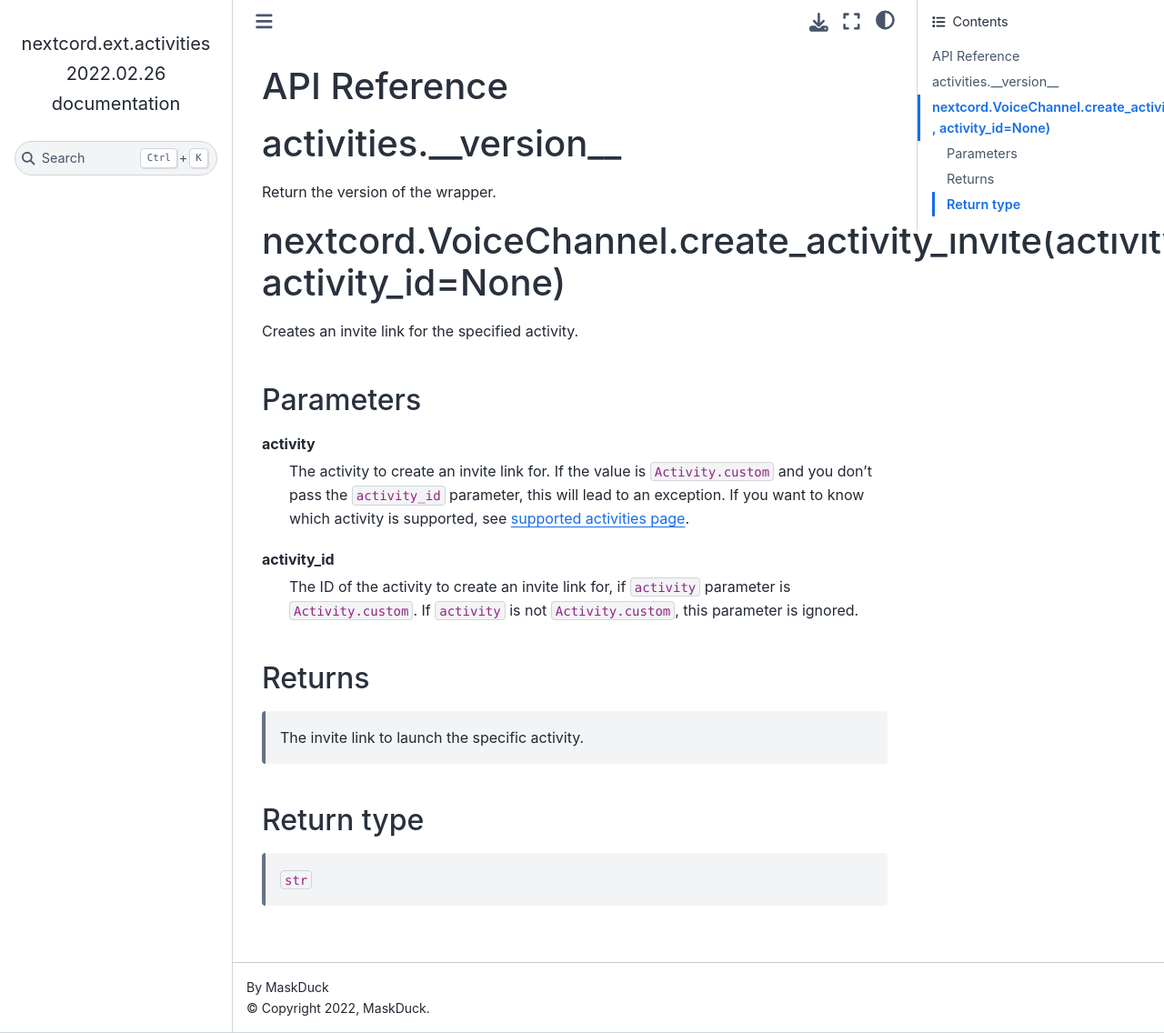
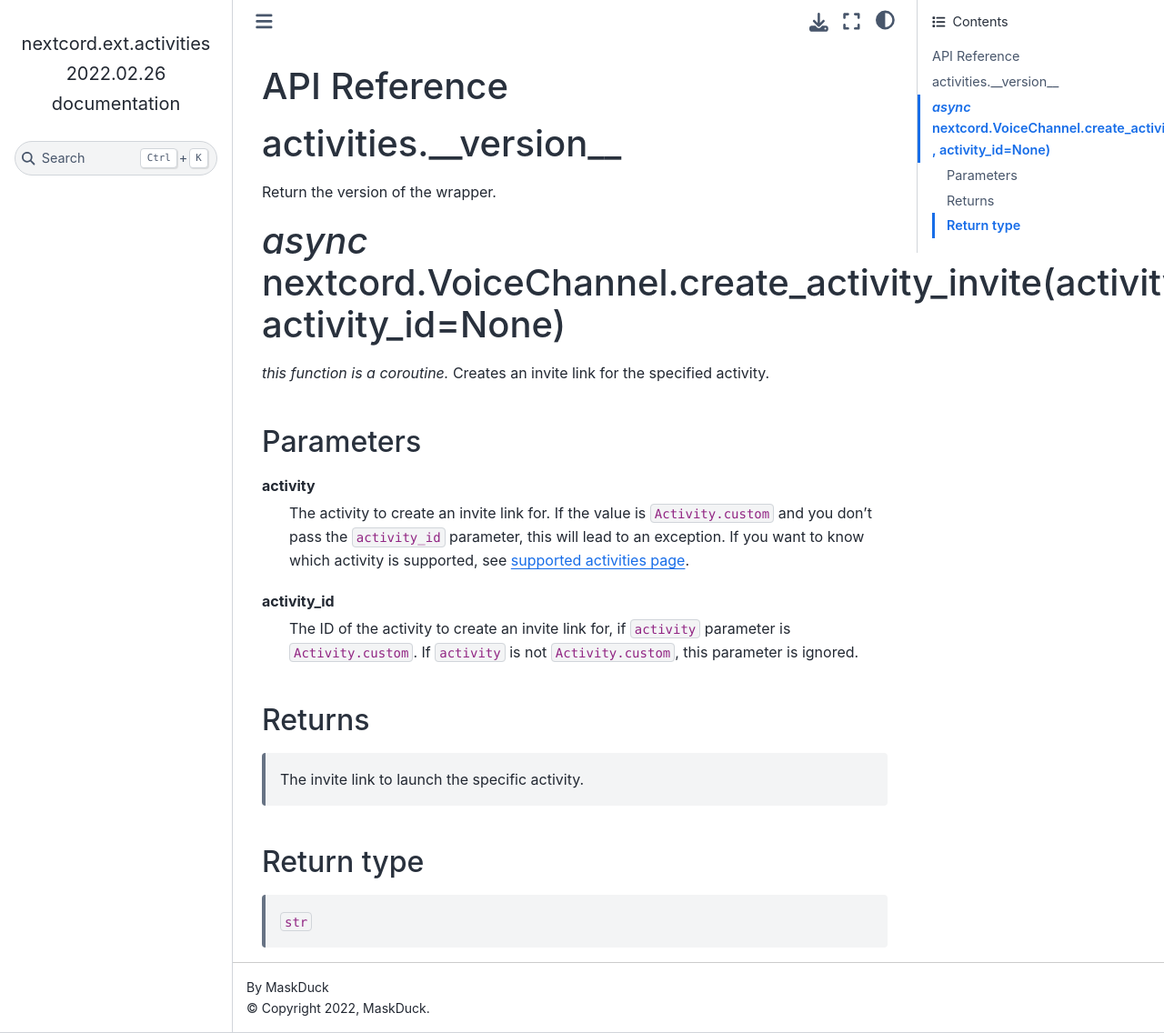
Before and after one commit to argo0n/pycord-ext-activities, a Sphinx documentation site: the page built from docs/api.rst, in a window 1280 px wide and 1136 px high. Shown: the whole window at 91% size. Built offline with Sphinx 7.4.7 and the Sphinx Book theme 1.1.4, drawn with Linux system fonts in a browser that asks for light colours.

Commit message:
add coroutine function

```diff
--- a/docs/api.rst
+++ b/docs/api.rst
@@ -5,8 +5,9 @@
 =======================
 Return the version of the wrapper.
 
-nextcord.VoiceChannel.create_activity_invite(activity, activity_id=None)
+*async* nextcord.VoiceChannel.create_activity_invite(activity, activity_id=None)
 =========================================================================
+*this function is a coroutine.*
 Creates an invite link for the specified activity.
 
 Parameters
```
